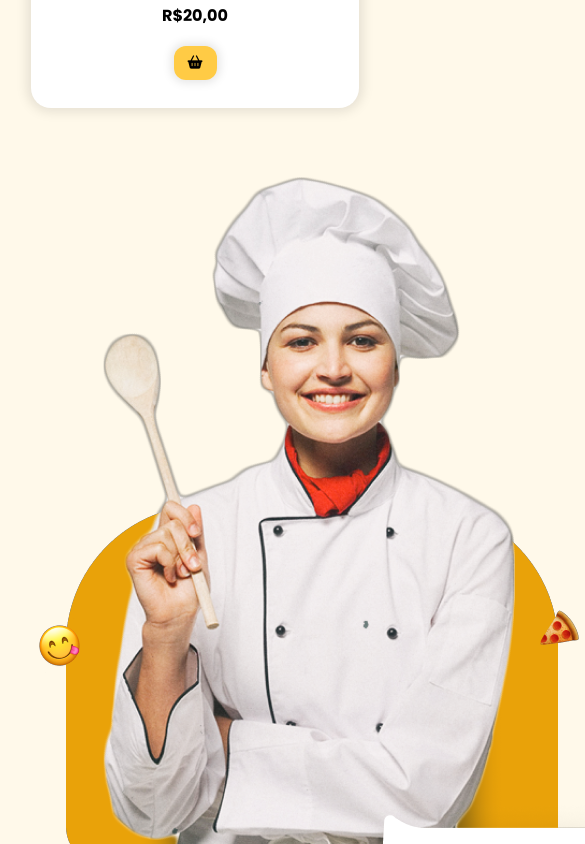
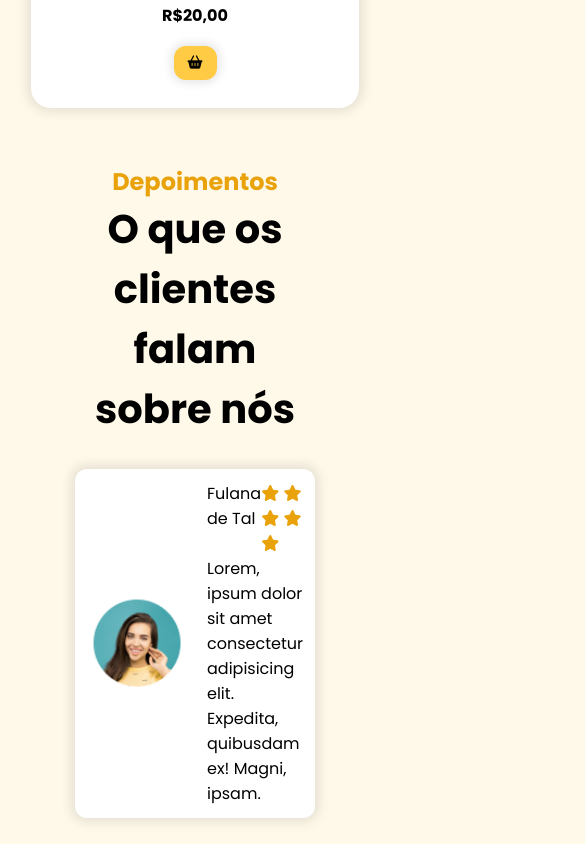
Before and after one commit to FerreiraArth/LandingPage, a plain HTML site: page index.html in a window 390 px wide. Shown: the part 3080-3924 px from the top of the page, 585 px wide, since content can reach past the window. Drawn offline with nearby package versions, Linux system fonts and the light colour scheme.

Commit message:
testmonials css

```diff
--- a/index.html
+++ b/index.html
@@ -9,6 +9,7 @@
     <link rel="stylesheet" href="src/style/style.css">
     <link rel="stylesheet" href="src/style/home.css">
     <link rel="stylesheet" href="src/style/menu.css">
+    <link rel="stylesheet" href="src/style/testimonials.css">
 
     <meta charset="UTF-8">
     <meta name="viewport" content="width=device-width, initial-scale=1.0">
--- /dev/null
+++ b/src/style/testimonials.css
@@ -0,0 +1,70 @@
+#testimonials {
+    min-height: calc(100vh - 91px);
+    display: flex;
+    align-items: center;
+    justify-content: center;
+    gap: 48px;
+}
+
+#testimonials-chef{
+    width: 500px;
+    height: auto;
+}
+
+#testimonials .section-subtitle{
+    font-size: 3rem;
+}
+
+#testimonialas-content {
+    width: 50%;
+}
+
+#feedback {
+    display: flex;
+    flex-direction: column;
+    gap: 20px;
+    margin-bottom: 40px;
+    margin-top: 30px;
+}
+.feedback {
+    display: flex;
+    align-items: center;
+    gap: 20px;
+    background-color: #ffff;
+    padding: 12px;
+    border-radius: 12px;
+    box-shadow: 0 0 12px 4px rgba(0, 0, 0, 0.1);
+}
+.feedback-avatar {
+    width: 100px;
+    height: 100px;
+    border-radius: 100%;
+    object-fit: cover;
+}
+
+.feedback-content p {
+    display: flex;
+    justify-content: space-between;
+}
+.feedback-content p span {
+    color: #e9a209;
+}
+
+@media screen and (max-width: 1170px) {
+    #testimonials {
+        flex-direction: column;
+    }
+    #testimonials .section-subtitle {
+        text-align: center;
+        font-size: 2.5rem;
+    }
+    #testimonials-chef{
+        display: none;
+    }
+    #testimonials-content{
+        width: 70%;
+        display: flex;
+        flex-direction: column;
+        align-items: center;
+    }
+}
```
